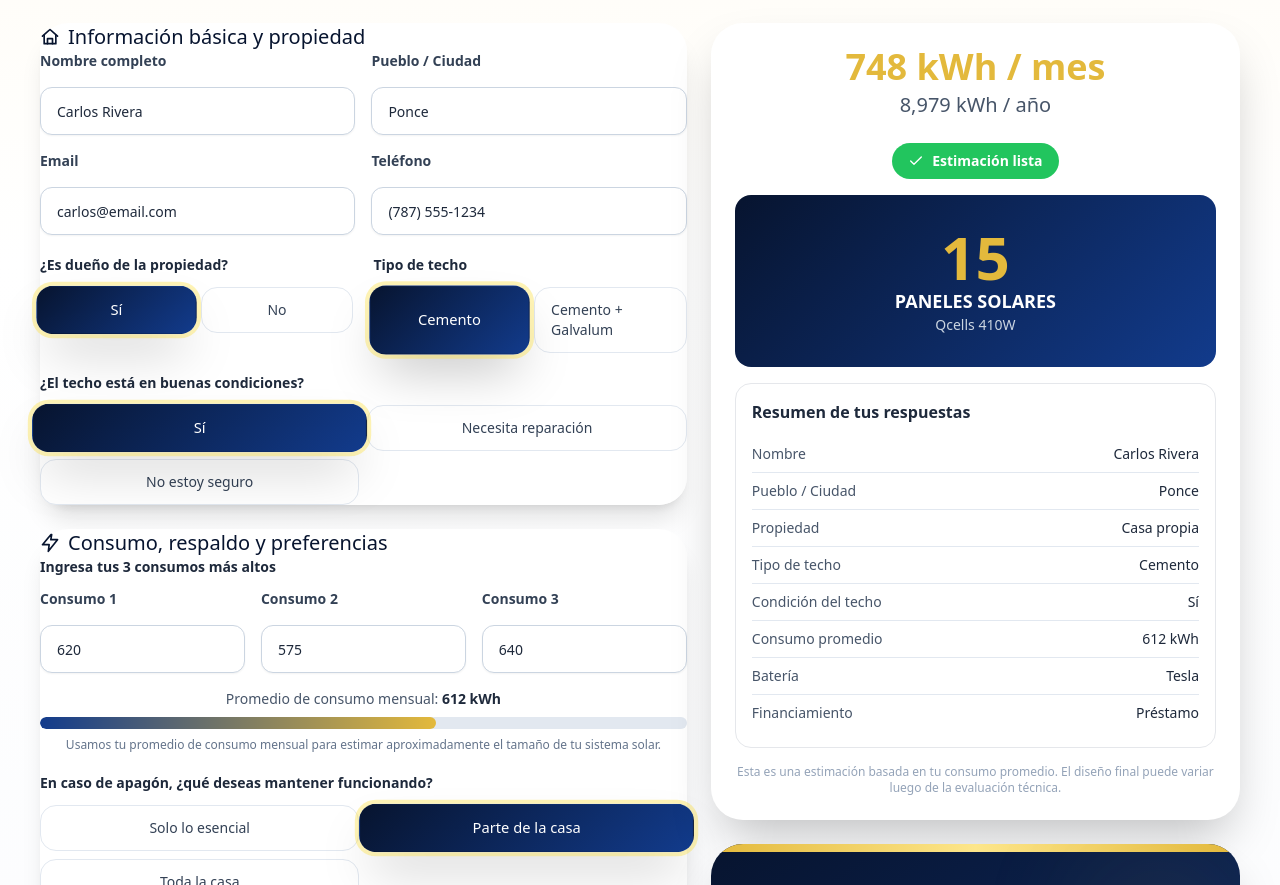
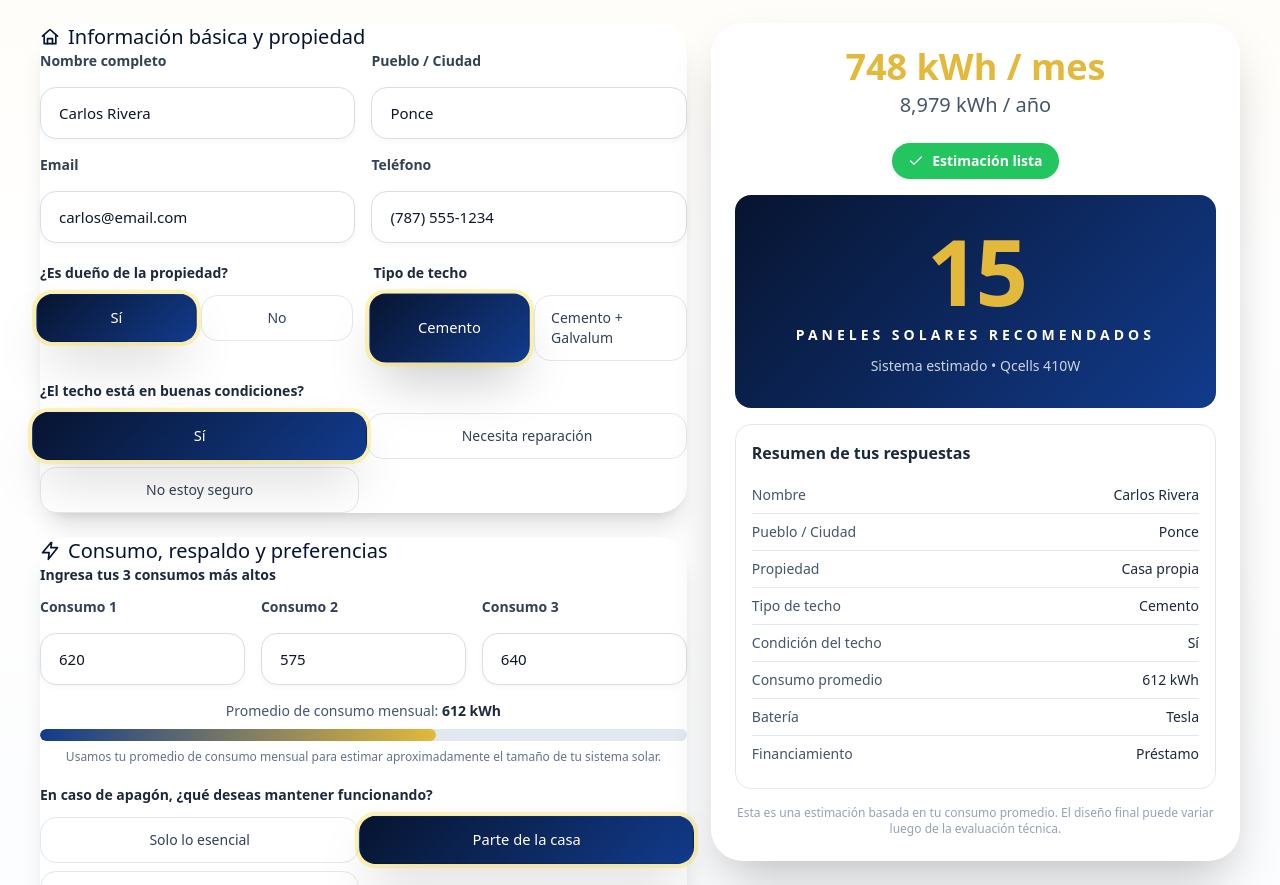
Before and after one commit to vicvazq30-eng/HQS-SOLAR-CALCULATOR, a React (Vite) app: page / in a window 1280 px wide. Shown: the part 733-1618 px from the top of the page. Built offline with nearby package versions, Linux system fonts and the light colour scheme.

Commit message:
Refactor Input component styles and props

```diff
--- a/hqs_cotizador_demo.jsx
+++ b/hqs_cotizador_demo.jsx
@@ -16,30 +16,36 @@ function CardTitle({ children, className = '', style = {} }) {
   return <div className={className} style={style}>{children}</div>;
 }
 
-function Input({ ...props }) {
+function Input(props) {
   return (
     <input
       {...props}
-      className="
-        w-full
-        h-12
-        rounded-xl
-        border
-        border-slate-300
-        bg-white
-        px-4
-        text-sm
-        text-slate-800
-        shadow-sm
-        transition-all
-        outline-none
-        focus:border-yellow-400
-        focus:ring-2
-        focus:ring-yellow-100
-      "
+      style={{
+        width: '100%',
+        height: '52px',
+        borderRadius: '16px',
+        border: '1px solid #D7DEE7',
+        background: '#FFFFFF',
+        padding: '0 18px',
+        fontSize: '15px',
+        fontWeight: '500',
+        color: '#0F172A',
+        outline: 'none',
+        boxShadow: '0 2px 6px rgba(15,23,42,0.04)',
+        transition: 'all 0.2s ease',
+      }}
+      onFocus={(e) => {
+        e.target.style.border = '1px solid #E3B93C';
+        e.target.style.boxShadow = '0 0 0 4px rgba(227,185,60,0.15)';
+      }}
+      onBlur={(e) => {
+        e.target.style.border = '1px solid #D7DEE7';
+        e.target.style.boxShadow = '0 2px 6px rgba(15,23,42,0.04)';
+      }}
     />
   );
 }
+
 function Label({ children, className = '', ...props }) {
   return (
     <label
@@ -480,9 +486,41 @@ export default function HQSCotizadorDemo() {
 
                 <div className="rounded-2xl overflow-hidden mb-4">
                   <div className="text-white p-8 text-center" style={{ background: `linear-gradient(135deg, ${hqs.navy}, ${hqs.blue})` }}>
-                    <div className="text-6xl font-bold" style={{ color: hqs.gold }}>{estimatedPanels}</div>
-                    <div className="text-lg font-semibold">PANELES SOLARES</div>
-                    <div className="text-sm text-slate-300">Qcells 410W</div>
+                    <div style={{ display: 'flex', flexDirection: 'column', gap: '10px' }}>
+                      <div
+                        style={{
+                          fontSize: '92px',
+                          fontWeight: '900',
+                          lineHeight: '0.95',
+                          color: hqs.gold,
+                          letterSpacing: '-4px',
+                        }}
+                      >
+                        {estimatedPanels}
+                      </div>
+
+                      <div
+                        style={{
+                          fontSize: '14px',
+                          fontWeight: '800',
+                          letterSpacing: '4px',
+                          textTransform: 'uppercase',
+                          color: '#FFFFFF',
+                        }}
+                      >
+                        Paneles Solares Recomendados
+                      </div>
+
+                      <div
+                        style={{
+                          fontSize: '14px',
+                          color: '#CBD5E1',
+                          fontWeight: '500',
+                        }}
+                      >
+                        Sistema estimado • Qcells 410W
+                      </div>
+                    </div>
                   </div>
                 </div>
 
```
